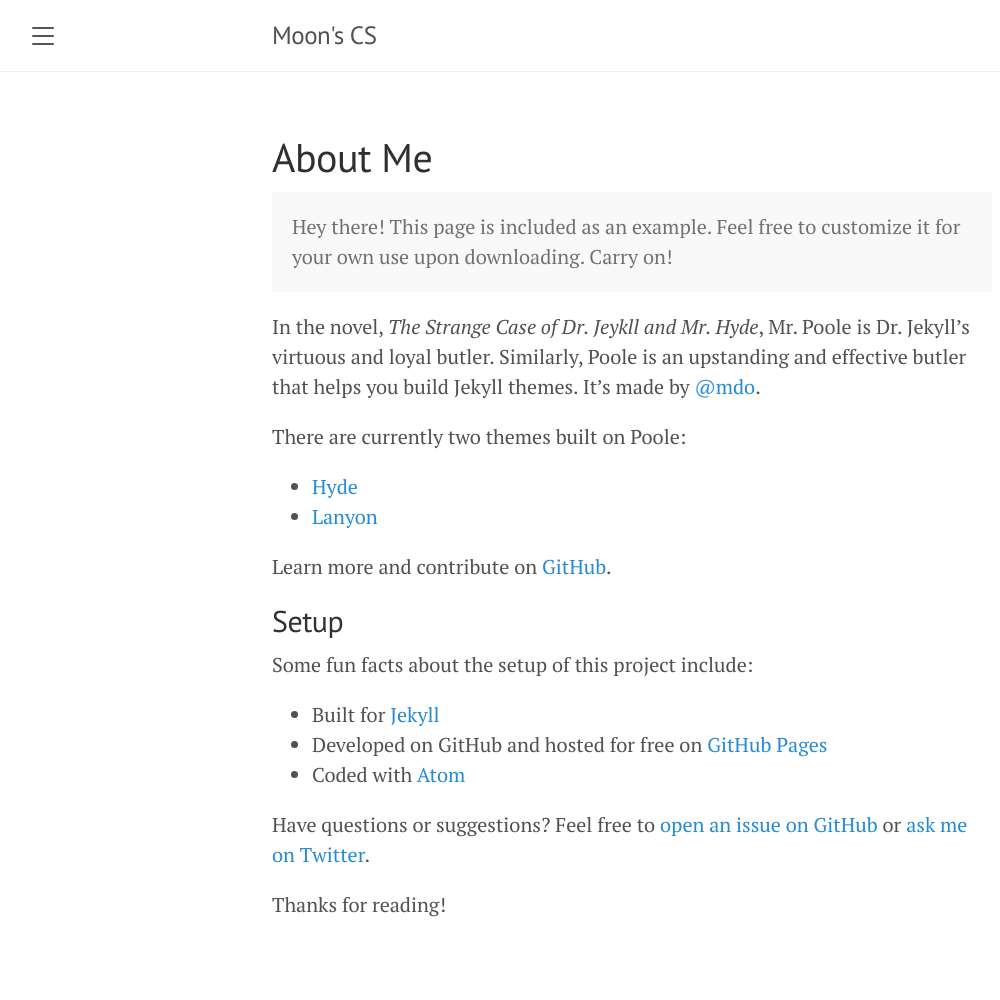
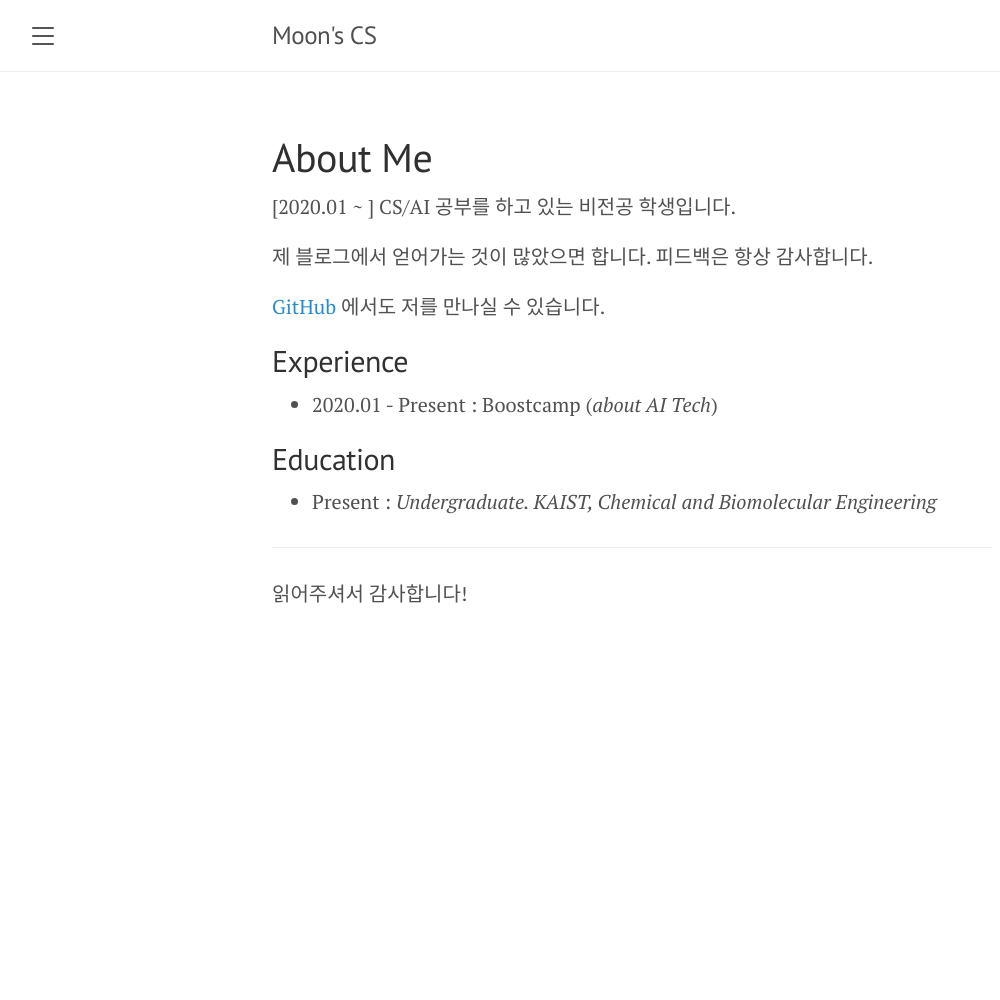
Before and after one commit to HuicheolMoon/HuicheolMoon.github.io, a Jekyll site: the page built from aboutme.md, in a window 1280 px wide. Shown: the whole page, without its empty margins (8-1008 px from the left). Built offline with Jekyll 4.4.1, drawn with Linux system fonts in a browser that asks for light colours; after the commit the page ends 900 px from its top, so only the background shows below that.

Commit message:
Update aboutme.md

```diff
--- a/aboutme.md
+++ b/aboutme.md
@@ -3,27 +3,19 @@
 title: About Me
 ---
 
-<p class="message">
-  Hey there! This page is included as an example. Feel free to customize it for your own use upon downloading. Carry on!
-</p>
+[2020.01 ~ ] CS/AI 공부를 하고 있는 비전공 학생입니다.
 
-In the novel, *The Strange Case of Dr. Jeykll and Mr. Hyde*, Mr. Poole is Dr. Jekyll's virtuous and loyal butler. Similarly, Poole is an upstanding and effective butler that helps you build Jekyll themes. It's made by [@mdo](https://twitter.com/mdo).
+제 블로그에서 얻어가는 것이 많았으면 합니다. 피드백은 항상 감사합니다.
 
-There are currently two themes built on Poole:
+[GitHub](https://github.com/HuicheolMoon) 에서도 저를 만나실 수 있습니다.
 
-* [Hyde](http://hyde.getpoole.com)
-* [Lanyon](http://lanyon.getpoole.com)
+## Experience
+* 2020.01 - Present : Boostcamp (*about AI Tech*)
 
-Learn more and contribute on [GitHub](https://github.com/poole).
+## Education
 
-## Setup
+* Present : *Undergraduate. KAIST, Chemical and Biomolecular Engineering*
 
-Some fun facts about the setup of this project include:
+***
 
-* Built for [Jekyll](https://jekyllrb.com)
-* Developed on GitHub and hosted for free on [GitHub Pages](https://pages.github.com)
-* Coded with [Atom](https://atom.io)
-
-Have questions or suggestions? Feel free to [open an issue on GitHub](https://github.com/poole/issues/new) or [ask me on Twitter](https://twitter.com/mdo).
-
-Thanks for reading!
+읽어주셔서 감사합니다!
```
